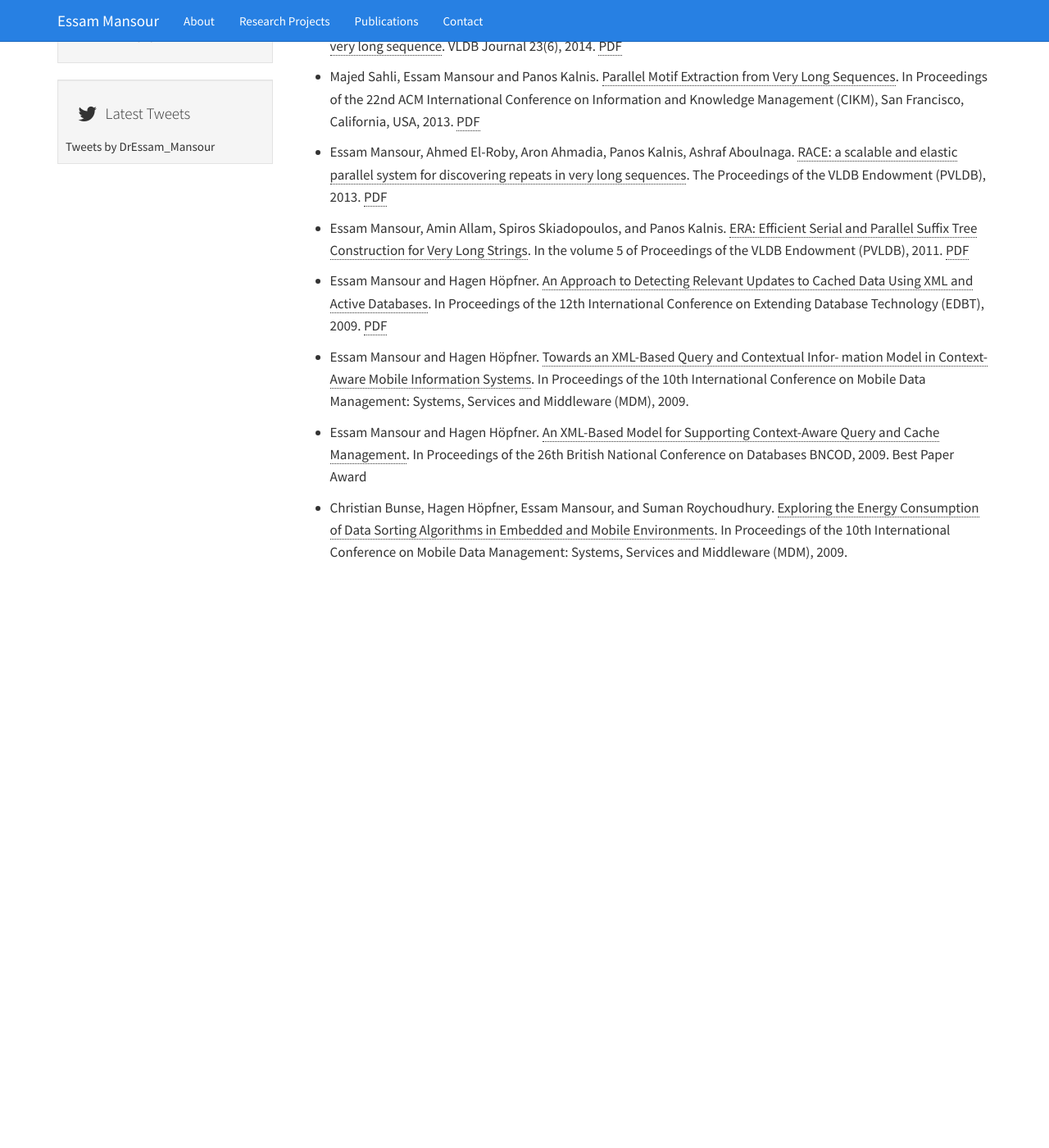
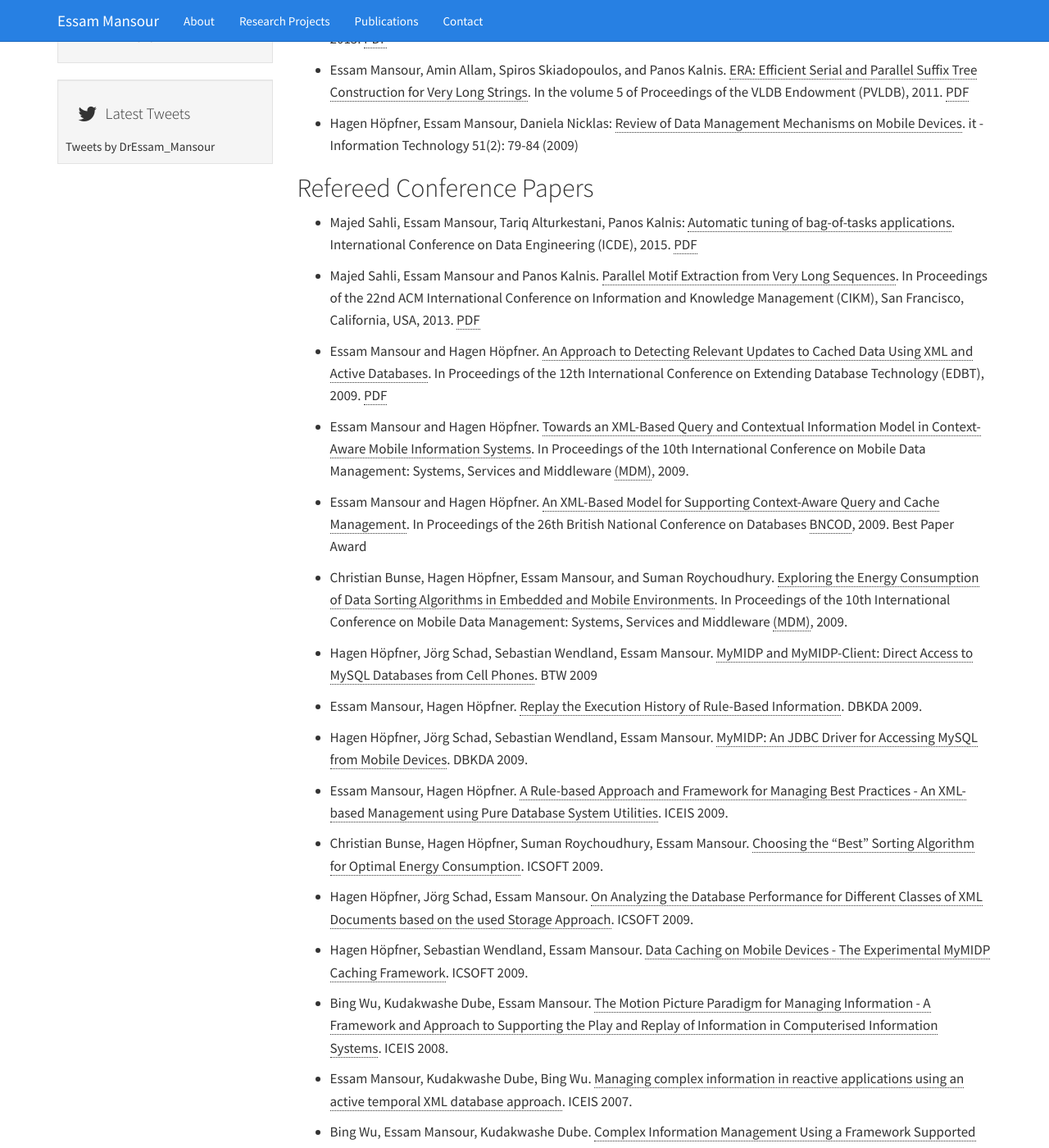
Before and after one commit to mansoure/mansoure.github.io, a Jekyll site: the page built from publications/index.md, in a window 1280 px wide and 1400 px high, scrolled down 629 px. Shown: the whole window at 82% size. Built offline with Jekyll 4.4.1, drawn with Linux system fonts in a browser that asks for light colours; comment, search, counter and statistics services are not loaded; before the commit the page ends 1327 px from its top, so only the background shows below that; some of the changed text lies outside the part shown.

Commit message:
update publications

```diff
--- a/publications/index.md
+++ b/publications/index.md
@@ -7,30 +7,94 @@
 
 A complete list of my publications is available at [DBLP](http://dblp.uni-trier.de/pers/hd/m/Mansour:Essam) -  [CSB](http://liinwww.ira.uka.de/csbib?query=%2Bau:MansourE*+%2Bau:Mansour&maxnum=200&sort=year) - [Google Scholar](https://scholar.google.com/citations?user=dqgckDgAAAAJ&hl=en)
 
-## Selected Publications
+## Patents
 
-- Essam Mansour, Andrei Vlad Sambra, Sandro Hawke, Maged Zereba, Sarven Capadisli, Abdurrahman Ghanem, Ashraf Aboulnaga, Tim Berners-Lee: [A Demonstration of the Solid Platform for Social Web Applications](http://dl.acm.org/citation.cfm?doid=2872518.2890529). WWW: 223-226, 2016. [PDF](/publications/paper/www16-solid-essam.pdf)
+- Marco Serafini, Essam Mansour, Ashraf Aboulnaga. "A Method and System for Processing Data," US Patent application 14/910970, filed February 2016 (pending)
 
-- Majed Sahli, Essam Mansour, Panos Kalnis: [StarDB: A Large-Scale DBMS for Strings](http://dl.acm.org/citation.cfm?id=2824082&CFID=605881404&CFTOKEN=68506341). The Proceedings of the VLDB Endowment (PVLDB) 8(12), 2015. [PDF](/publications/paper/vldb15-stardb-essam.pdf)
 
-- Majed Sahli, Essam Mansour, Tariq Alturkestani, Panos Kalnis: [Automatic tuning of bag-of-tasks applications](http://ieeexplore.ieee.org/xpl/articleDetails.jsp?arnumber=7113338). International Conference on Data Engineering (ICDE), 2015. [PDF](/publications/paper/icde15-APlug-essam.pdf)
+## Refereed Journal Papers
 
 - Rebecca Taft, Essam Mansour, Marco Serafini, Jennie Duggan, Aaron J. Elmore, Ashraf Aboulnaga, Andrew Pavlo, Michael Stonebraker: [E-Store: Fine-Grained Elastic Partitioning for Distributed Transaction Processing](http://dl.acm.org/citation.cfm?id=2735514&CFID=605881404&CFTOKEN=68506341). The Proceedings of the VLDB Endowment (PVLDB) 8(3), 2014. [PDF](/publications/paper/vldb15-estore-essam.pdf)
 
+
 - Marco Serafini, Essam Mansour, Ashraf Aboulnaga, Kenneth Salem, Taha Rafiq, Umar Farooq Minhas: [Accordion: Elastic Scalability for Database Systems Supporting Distributed Transactions](http://dl.acm.org/citation.cfm?id=2732979&CFID=605881404&CFTOKEN=68506341). The Proceedings of the VLDB Endowment (PVLDB) 7(12), 2014. [PDF](/publications/paper/vldb14-Accordion-essam.pdf)
 
+
 - Majed Sahli, Essam Mansour, Panos Kalnis: [ACME: A scalable parallel system for extracting frequent patterns from a very long sequence](http://dl.acm.org/citation.cfm?id=2691549&CFID=605881404&CFTOKEN=68506341). VLDB Journal 23(6), 2014. [PDF](/publications/paper/vldbj14-ACME-essam.pdf)
-
-- Majed Sahli, Essam Mansour and Panos Kalnis. [Parallel Motif Extraction from Very Long Sequences](http://dl.acm.org/citation.cfm?id=2505575&CFID=605881404&CFTOKEN=68506341). In Proceedings of the 22nd ACM International Conference on Information and Knowledge Management (CIKM), San Francisco, California, USA, 2013. [PDF](/publications/paper/cikm13-motif-essam.pdf)
 
 - Essam Mansour, Ahmed El-Roby, Aron Ahmadia, Panos Kalnis, Ashraf Aboulnaga. [RACE: a scalable and elastic parallel system for discovering repeats in very long sequences](http://dl.acm.org/citation.cfm?id=2536214&CFID=605881404&CFTOKEN=68506341). The Proceedings of the VLDB Endowment (PVLDB), 2013. [PDF](/publications/paper/vldb13-RACE-essam.pdf)
 
 - Essam Mansour, Amin Allam, Spiros Skiadopoulos, and Panos Kalnis. [ERA: Efficient Serial and Parallel Suffix Tree Construction for Very Long Strings](http://dl.acm.org/citation.cfm?id=2047490&CFID=605881404&CFTOKEN=68506341). In the volume 5 of Proceedings of the VLDB Endowment (PVLDB), 2011. [PDF](/publications/paper/vldb12-ERA-essam.pdf)
 
+- Hagen Höpfner, Essam Mansour, Daniela Nicklas: [Review of Data Management Mechanisms on Mobile Devices](/publications/paper/itit.2009.0526.pdf). it - Information Technology 51(2): 79-84 (2009)
+
+
+## Refereed Conference Papers
+
+- Majed Sahli, Essam Mansour, Tariq Alturkestani, Panos Kalnis: [Automatic tuning of bag-of-tasks applications](http://ieeexplore.ieee.org/xpl/articleDetails.jsp?arnumber=7113338). International Conference on Data Engineering (ICDE), 2015. [PDF](/publications/paper/icde15-APlug-essam.pdf)
+
+- Majed Sahli, Essam Mansour and Panos Kalnis. [Parallel Motif Extraction from Very Long Sequences](http://dl.acm.org/citation.cfm?id=2505575&CFID=605881404&CFTOKEN=68506341). In Proceedings of the 22nd ACM International Conference on Information and Knowledge Management (CIKM), San Francisco, California, USA, 2013. [PDF](/publications/paper/cikm13-motif-essam.pdf)
+
 - Essam Mansour and Hagen Höpfner. [An Approach to Detecting Relevant Updates to Cached Data Using XML and Active Databases](http://dl.acm.org/citation.cfm?doid=1516360.1516451). In Proceedings of the 12th International Conference on Extending Database Technology (EDBT), 2009. [PDF](/publications/paper/edbt09-DRUpE-essam.pdf)
 
-- Essam Mansour and Hagen Höpfner. [Towards an XML-Based Query and Contextual Infor- mation Model in Context-Aware Mobile Information Systems](http://ieeexplore.ieee.org/document/5089006/). In Proceedings of the 10th International Conference on Mobile Data Management: Systems, Services and Middleware (MDM), 2009.
+- Essam Mansour and Hagen Höpfner. [Towards an XML-Based Query and Contextual Information Model in Context-Aware Mobile Information Systems](/publications/paper/rosocm09_towards.pdf). In Proceedings of the 10th International Conference on Mobile Data Management: Systems, Services and Middleware [(MDM)](http://ieeexplore.ieee.org/document/5089006/), 2009.
 
-- Essam Mansour and Hagen Höpfner. [An XML-Based Model for Supporting Context-Aware Query and Cache Management](http://link.springer.com/chapter/10.1007%2F978-3-642-02843-4_12). In Proceedings of the 26th British National Conference on Databases BNCOD, 2009. Best Paper Award
+- Essam Mansour and Hagen Höpfner. [An XML-Based Model for Supporting Context-Aware Query and Cache Management](/publications/paper/bncod09-xreal.pdf). In Proceedings of the 26th British National Conference on Databases [BNCOD](http://link.springer.com/chapter/10.1007%2F978-3-642-02843-4_12), 2009. Best Paper Award
 
-- Christian Bunse, Hagen Höpfner, Essam Mansour, and Suman Roychoudhury. [Exploring the Energy Consumption of Data Sorting Algorithms in Embedded and Mobile Environments](http://dx.doi.org/10.1109/MDM.2009.103). In Proceedings of the 10th International Conference on Mobile Data Management: Systems, Services and Middleware (MDM), 2009.
+- Christian Bunse, Hagen Höpfner, Essam Mansour, and Suman Roychoudhury. [Exploring the Energy Consumption of Data Sorting Algorithms in Embedded and Mobile Environments](/publications/paper/rosocm09_energy.pdf). In Proceedings of the 10th International Conference on Mobile Data Management: Systems, Services and Middleware [(MDM)](http://dx.doi.org/10.1109/MDM.2009.103), 2009.
+
+
+- Hagen Höpfner, Jörg Schad, Sebastian Wendland, Essam Mansour. [MyMIDP and MyMIDP-Client: Direct Access to MySQL Databases from Cell Phones](/publications/paper/btw09-midp.pdf). BTW 2009
+
+- Essam Mansour, Hagen Höpfner. [Replay the Execution History of Rule-Based Information](/publications/paper/dbkda09-replay.pdf). DBKDA 2009.
+
+
+- Hagen Höpfner, Jörg Schad, Sebastian Wendland, Essam Mansour. [MyMIDP: An JDBC Driver for Accessing MySQL from Mobile Devices](/publications/paper/dbkda09-mymidp.pdf). DBKDA 2009.
+
+
+- Essam Mansour, Hagen Höpfner. [A Rule-based Approach and Framework for Managing Best Practices - An XML-based Management using Pure Database System Utilities](/publications/paper/iceis09-sim.pdf). ICEIS 2009.
+
+
+- Christian Bunse, Hagen Höpfner, Suman Roychoudhury, Essam Mansour. [Choosing the "Best" Sorting Algorithm for Optimal Energy Consumption](/publications/paper/icsoft09-energy.pdf). ICSOFT 2009.
+
+- Hagen Höpfner, Jörg Schad, Essam Mansour. [On Analyzing the Database Performance for Different Classes of XML Documents based on the used Storage Approach](/publications/paper/icsoft09-xml.pdf). ICSOFT 2009.
+
+- Hagen Höpfner, Sebastian Wendland, Essam Mansour. [Data Caching on Mobile Devices - The Experimental MyMIDP Caching Framework](/publications/paper/icsoft09-cach.pdf). ICSOFT 2009.
+
+
+- Bing Wu, Kudakwashe Dube, Essam Mansour. [The Motion Picture Paradigm for Managing Information - A Framework and Approach to Supporting the Play and Replay of Information in Computerised Information Systems](/publications/paper/ICEIS2008-paper684.pdf). ICEIS 2008.
+
+
+- Essam Mansour, Kudakwashe Dube, Bing Wu. [Managing complex information in reactive applications using an active temporal XML database approach](/publications/paper/ICEIS07-EMansour.pdf). ICEIS 2007.
+
+- Bing Wu, Essam Mansour, Kudakwashe Dube. [Complex Information Management Using a Framework Supported by ECA Rules in XML](/publications/paper/RuleML2007_bw.pdf). RuleML 2007.
+
+
+- Essam Mansour, Kudakwashe Dube, Bing Wu. [AIM: An XML-Based ECA Rule Language for Supporting a Framework for Managing Complex Information](/publications/paper/RuleML2007_em.pdf). RuleML 2007.
+
+
+- Essam Mansour, Bing Wu, Kudakwashe Dube, Jian Xing Li. [An Event-Driven Approach to Computerizing Clinical Guidelines Using XML](/publications/paper/EDA-PS2006_EMansour.pdf). SCW 2006.
+
+
+- Kudakwashe Dube, Essam Mansour, Bing Wu. [Supporting Collaboration and Information Sharing in Computer-Based Clinical Guideline Management](/publications/paper/CBMS2005_EMansour.pdf). CBMS 2005.
+
+- Mohammed Al-Kateb, Essam Mansour, Mohamed E. El-Sharkawi. [CME: A Temporal Relational Model for Efficient Coalescing](/publications/paper/TIME2005_EMansour.pdf). TIME 2005.
+
+## System Demonstrations and Posters
+
+- Essam Mansour, Ibrahim Abdelaziz, Mourad Ouzzani, Ashraf Aboulnaga, Panos Kalnis. [A Demonstration of Lusail – Querying Linked Data at Scale](/publications/paper/p1603-mansour.pdf). The International Conference on Management of Data  (SIGMOD), 2017.
+
+- Ibrahim Abdelaziz, Essam Mansour, Mourad Ouzzani, Ashraf Aboulnaga, Panos Kalnis. [Query Optimizations Over Decentralized RDF Graphs](/publications/paper/p1603-mansour.pdf). IEEE International Conference on Data Engineering (ICDE), 2017.
+
+- Raul Castro Fernandez, Dong Deng, Essam Mansour, Abdulhakim Qahtan, Ziawasch Abedjan, Ahmed Elmagarmid, Ihab F. Ilyas, Samuel Madden, Mourad Ouzzani, Michael Stonebraker, Nan Tang. [A Demo of the Data Civilizer System](/publications/paper/p1639-castro-fernandez.pdf). The International Conference on Management of Data  (SIGMOD), 2017.
+
+- Essam Mansour, Andrei Vlad Sambra, Sandro Hawke, Maged Zereba, Sarven Capadisli, Abdurrahman Ghanem, Ashraf Aboulnaga, Tim Berners-Lee: [A Demonstration of the Solid Platform for Social Web Applications](/publications/paper/www16-solid-essam.pdf). [WWW](http://dl.acm.org/citation.cfm?doid=2872518.2890529), 2016.
+
+- Majed Sahli, Essam Mansour, Panos Kalnis: [StarDB: A Large-Scale DBMS for Strings](http://dl.acm.org/citation.cfm?id=2824082&CFID=605881404&CFTOKEN=68506341). The Proceedings of the VLDB Endowment (PVLDB) 8(12), 2015. [PDF](/publications/paper/vldb15-stardb-essam.pdf)
+
+## Technical Reports
+
+- Majed Sahli, Essam Mansour, Panos Kalnis: [A Query Language for Large String Processing]. Technical Report. [PDF](StarQL-TR-201744.pdf)
+
+
+- Andrei Vlad Sambra, Essam Mansour, Sandro Hawke, Maged Zereba, Nicola Greco, Abdur- rahman Ghanem, Dmitri Zagidulin, Ashraf Aboulnaga, Tim Berners-Lee: Solid: A Platform for Decentralized Social Applications Based on Linked Data. Technical Report. [PDF](/research/meccano/solid_protocols.pdf)
```
Also changed, not shown: 2 other files.
